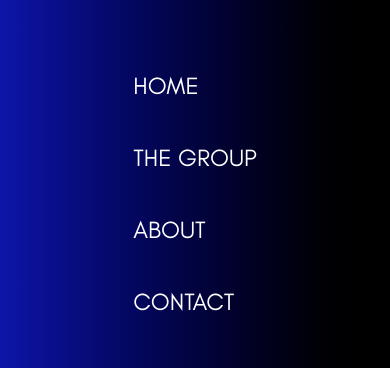
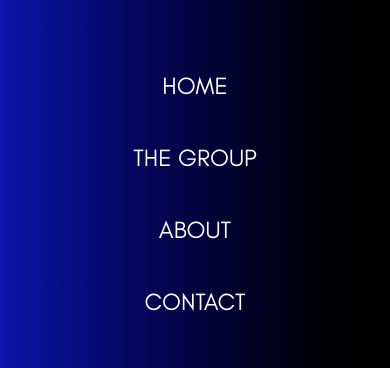
Before and after one commit to 4skygroup/visuance, a React (Vite) app: page / in a window 390 px wide. Both pictures are taken after a click on the element 362 px from the left and 36 px from the top of the page. Shown: the part 228-596 px from the top of the page. Built offline with nearby package versions, Linux system fonts and the light colour scheme.

Commit message:
Centered Nav Links

```diff
--- a/src/components/Header.tsx
+++ b/src/components/Header.tsx
@@ -79,7 +79,7 @@
             />
           </svg>
 
-          <ul className="flex flex-col gap-y-10 text-base m-auto">
+          <ul className="flex flex-col items-center gap-y-10 text-base m-auto">
             <li>
               <Link
                 to="/"
```
